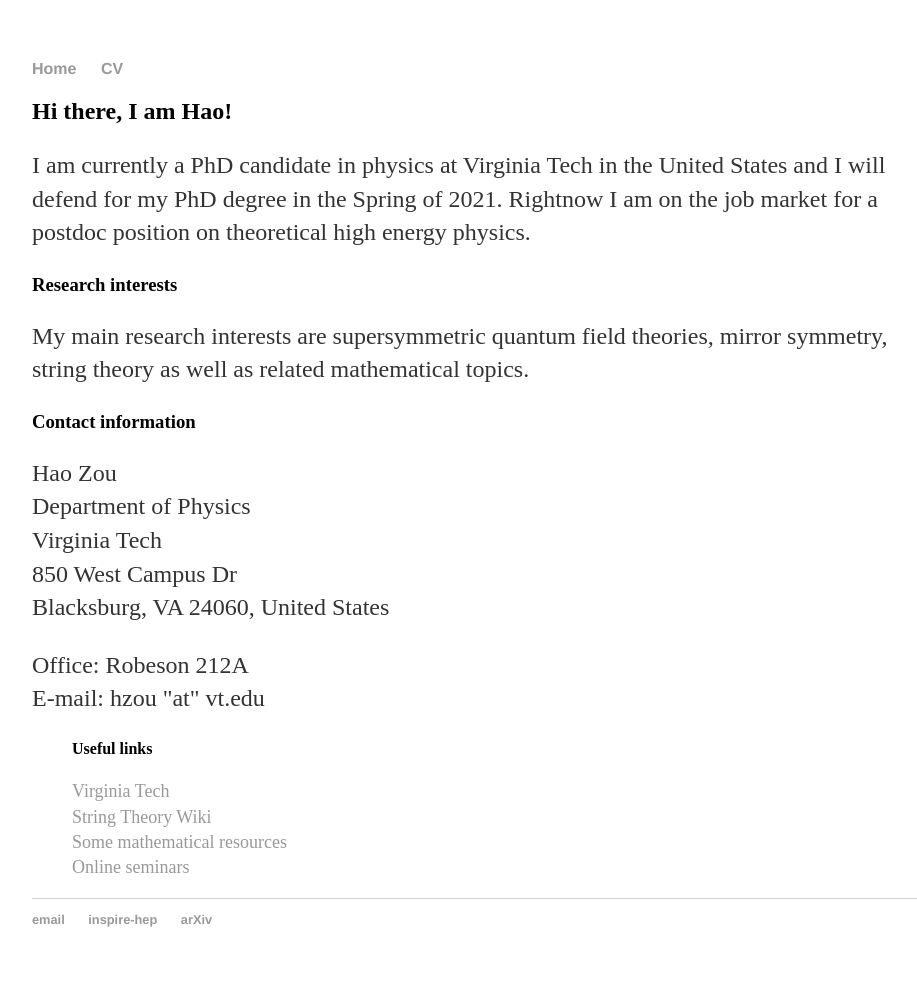
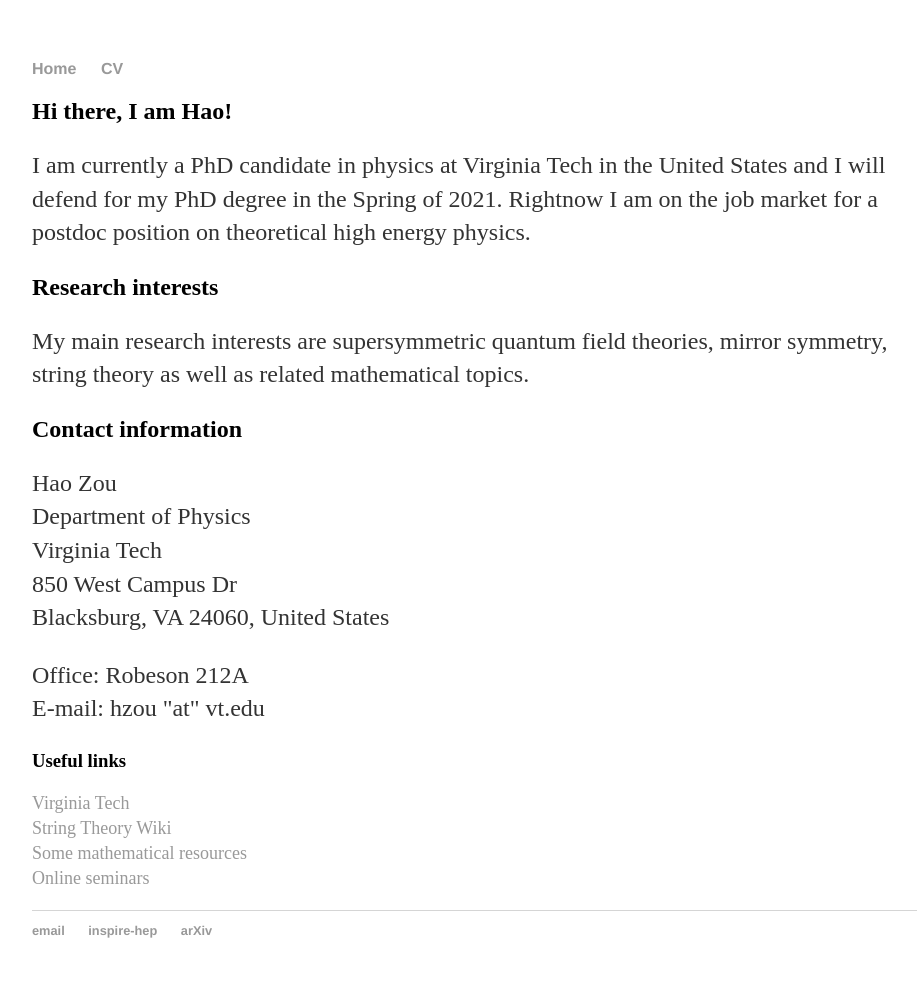
Before and after one commit to hhzou/hhzou.github.io, a Jekyll site: the page built from index.html, in a window 1280 px wide. Shown: the whole page, without its empty margins (160-1077 px from the left). Built offline with Jekyll 4.4.1, drawn with Linux system fonts in a browser that asks for light colours.

Commit message:
Update index.html

```diff
--- a/index.html
+++ b/index.html
@@ -9,12 +9,12 @@ title: Hao Zou
 	</p>
 
 
-	<h3>Research interests</h3>
+	<h2>Research interests</h2>
 	<p>
 		My main research interests are supersymmetric quantum field theories, mirror symmetry, string theory as well as related mathematical topics.
 	</p>
 
-	<h3> Contact information </h3>
+	<h2> Contact information </h2>
 	<p>
 	Hao Zou <br> Department of Physics <br> Virginia Tech <br> 850 West Campus Dr <br> Blacksburg, VA 24060, United States
 	</p>
@@ -23,13 +23,11 @@ title: Hao Zou
 	</p>
 
 
-	<ul class="links">
-	<h4>Useful links</h4>
+	<h3>Useful links</h3>
 	<p style="font-size:18px">
 		<a href="https://www.phys.vt.edu">Virginia Tech</a></li> <br>
 		<a href="https://www.stringwiki.org/wiki/String_Theory_Wiki">String Theory Wiki</a> <br>
 		<a href="http://mathsci.kaist.ac.kr/~jinhyun/useful.html">Some mathematical resources</a> <br>
 		<a href="http://researchseminars.org">Online seminars</a>
 	</p>
-	</ul>
 </div>
```
Lines whose indentation alone changed are shown as unchanged.
